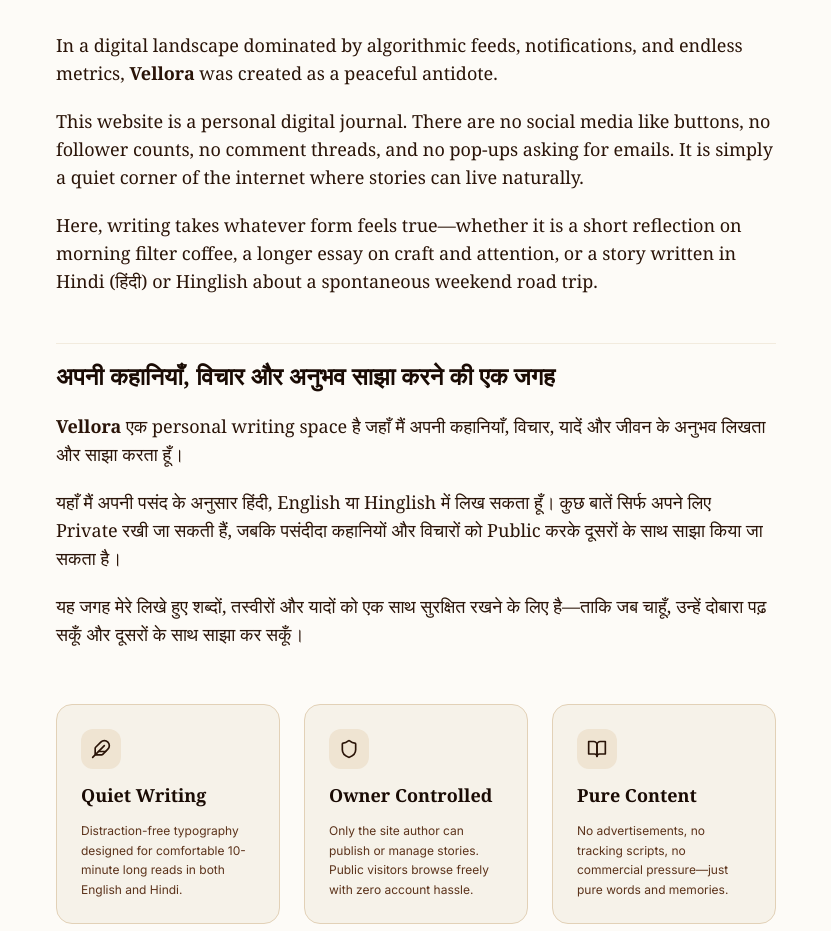
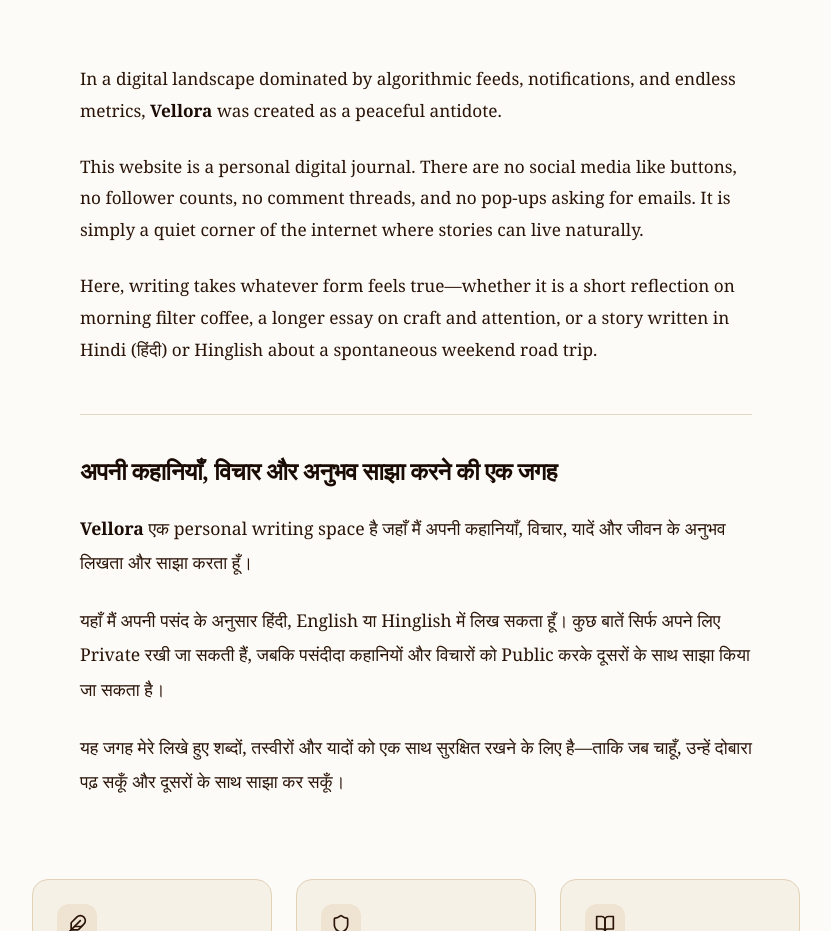
Before and after one commit to Krishnawasthi/Vellora, a React (Vite) app in the folder client/: page /about in a window 1280 px wide. Shown: the part 221-1152 px from the top of the page, without its empty margins (224-1055 px from the left). Built offline with nearby package versions, Linux system fonts and the light colour scheme; no server answers; a web font is replaced by a local one.

Commit message:
style: enhance About page typography, optimal line-length, Devanagari line-heights, and vertical rhythm

```diff
--- a/client/src/pages/public/AboutPage.tsx
+++ b/client/src/pages/public/AboutPage.tsx
@@ -4,85 +4,94 @@
 
 export const AboutPage: React.FC = () => {
   return (
-    <div className="max-w-3xl mx-auto px-4 sm:px-6 py-12 space-y-12">
+    <div className="max-w-4xl mx-auto px-4 sm:px-6 lg:px-8 py-10 sm:py-16 space-y-12 sm:space-y-16">
 
-      {/* Header */}
-      <div className="text-center space-y-4">
+      {/* Header Section */}
+      <header className="text-center space-y-4 max-w-2xl mx-auto">
         <div className="flex justify-center">
           <Logo size="lg" />
         </div>
-        <p className="font-noto-serif-devanagari font-serif text-lg sm:text-xl text-chocolate-800 dark:text-cream-200 italic max-w-xl mx-auto">
+        <p className="font-noto-serif-devanagari font-serif text-base sm:text-lg text-chocolate-800/90 dark:text-cream-200/90 italic max-w-lg mx-auto leading-relaxed">
           “यहाँ मैं अपने विचार, कहानियाँ और अनुभव साझा करता हूँ”
         </p>
-      </div>
+      </header>
 
-      {/* Narrative Section - English Flow */}
-      <div className="space-y-5 leading-relaxed font-serif text-chocolate-900 dark:text-cream-100 text-base sm:text-lg">
-        <p>
-          In a digital landscape dominated by algorithmic feeds, notifications, and endless metrics, <strong>Vellora</strong> was created as a peaceful antidote.
+      {/* Main Narrative Container (Ideal reading line-length ~65-75 chars) */}
+      <main className="max-w-2xl mx-auto space-y-10 sm:space-y-12">
+
+        {/* English Narrative Section */}
+        <section className="space-y-6 text-left">
+          <p className="font-serif text-base sm:text-[1.075rem] leading-[1.85] text-chocolate-900 dark:text-cream-100 tracking-normal antialiased">
+            In a digital landscape dominated by algorithmic feeds, notifications, and endless metrics, <strong className="font-semibold text-chocolate-950 dark:text-cream-50">Vellora</strong> was created as a peaceful antidote.
           </p>
-        <p>
+          <p className="font-serif text-base sm:text-[1.075rem] leading-[1.85] text-chocolate-900 dark:text-cream-100 tracking-normal antialiased">
             This website is a personal digital journal. There are no social media like buttons, no follower counts, no comment threads, and no pop-ups asking for emails. It is simply a quiet corner of the internet where stories can live naturally.
           </p>
-        <p>
+          <p className="font-serif text-base sm:text-[1.075rem] leading-[1.85] text-chocolate-900 dark:text-cream-100 tracking-normal antialiased">
             Here, writing takes whatever form feels true—whether it is a short reflection on morning filter coffee, a longer essay on craft and attention, or a story written in Hindi (हिंदी) or Hinglish about a spontaneous weekend road trip.
           </p>
-      </div>
+        </section>
 
-      {/* Narrative Section - Hindi Flow (Unboxed Clean Paragraph Flow) */}
-      <div className="space-y-5 leading-relaxed font-noto-serif-devanagari font-serif text-chocolate-900 dark:text-cream-100 text-base sm:text-lg pt-4 border-t border-cream-300/40 dark:border-chocolate-800/40">
-        <h2 className="font-serif text-xl sm:text-2xl font-bold text-chocolate-950 dark:text-cream-50">
+        {/* Hindi Narrative Section with balanced Devanagari line-height */}
+        <section className="space-y-6 pt-8 sm:pt-10 border-t border-cream-300/80 dark:border-chocolate-800/80 text-left">
+          <h2 className="font-noto-serif-devanagari font-serif text-xl sm:text-2xl font-bold text-chocolate-950 dark:text-cream-50 leading-snug tracking-tight">
             अपनी कहानियाँ, विचार और अनुभव साझा करने की एक जगह
           </h2>
-        <p>
-          <strong>Vellora</strong> एक personal writing space है जहाँ मैं अपनी कहानियाँ, विचार, यादें और जीवन के अनुभव लिखता और साझा करता हूँ।
+          <p className="font-noto-serif-devanagari font-serif text-[1.025rem] sm:text-[1.1rem] leading-[1.95] text-chocolate-900 dark:text-cream-100 antialiased">
+            <strong className="font-semibold text-chocolate-950 dark:text-cream-50">Vellora</strong> एक personal writing space है जहाँ मैं अपनी कहानियाँ, विचार, यादें और जीवन के अनुभव लिखता और साझा करता हूँ।
           </p>
-        <p>
+          <p className="font-noto-serif-devanagari font-serif text-[1.025rem] sm:text-[1.1rem] leading-[1.95] text-chocolate-900 dark:text-cream-100 antialiased">
             यहाँ मैं अपनी पसंद के अनुसार हिंदी, English या Hinglish में लिख सकता हूँ। कुछ बातें सिर्फ अपने लिए Private रखी जा सकती हैं, जबकि पसंदीदा कहानियों और विचारों को Public करके दूसरों के साथ साझा किया जा सकता है।
           </p>
-        <p>
+          <p className="font-noto-serif-devanagari font-serif text-[1.025rem] sm:text-[1.1rem] leading-[1.95] text-chocolate-900 dark:text-cream-100 antialiased">
             यह जगह मेरे लिखे हुए शब्दों, तस्वीरों और यादों को एक साथ सुरक्षित रखने के लिए है—ताकि जब चाहूँ, उन्हें दोबारा पढ़ सकूँ और दूसरों के साथ साझा कर सकूँ।
           </p>
-      </div>
+        </section>
 
-      {/* Core Principles */}
-      <div className="grid grid-cols-1 sm:grid-cols-3 gap-6 pt-2">
-        <div className="p-6 rounded-2xl bg-cream-100/80 dark:bg-chocolate-900/60 border border-cream-300 dark:border-chocolate-800 space-y-3">
+      </main>
+
+      {/* Core Principles Grid */}
+      <section className="max-w-3xl mx-auto pt-4">
+        <div className="grid grid-cols-1 sm:grid-cols-3 gap-5 sm:gap-6">
+
+          <div className="p-5 sm:p-6 rounded-2xl bg-cream-100/90 dark:bg-chocolate-900/60 border border-cream-300 dark:border-chocolate-800 shadow-2xs space-y-3 transition-all duration-200 hover:-translate-y-0.5">
             <div className="w-10 h-10 rounded-xl bg-cream-200 dark:bg-chocolate-800 flex items-center justify-center text-chocolate-900 dark:text-cream-100">
               <Feather className="w-5 h-5" />
             </div>
-          <h3 className="font-serif text-lg font-bold text-chocolate-950 dark:text-cream-50">
+            <h3 className="font-serif text-base sm:text-lg font-bold text-chocolate-950 dark:text-cream-50">
               Quiet Writing
             </h3>
-          <p className="text-xs text-chocolate-700 dark:text-cream-300 leading-relaxed">
+            <p className="text-xs sm:text-[13px] text-chocolate-700 dark:text-cream-300 leading-relaxed font-sans">
               Distraction-free typography designed for comfortable 10-minute long reads in both English and Hindi.
             </p>
           </div>
 
-        <div className="p-6 rounded-2xl bg-cream-100/80 dark:bg-chocolate-900/60 border border-cream-300 dark:border-chocolate-800 space-y-3">
+          <div className="p-5 sm:p-6 rounded-2xl bg-cream-100/90 dark:bg-chocolate-900/60 border border-cream-300 dark:border-chocolate-800 shadow-2xs space-y-3 transition-all duration-200 hover:-translate-y-0.5">
             <div className="w-10 h-10 rounded-xl bg-cream-200 dark:bg-chocolate-800 flex items-center justify-center text-chocolate-900 dark:text-cream-100">
               <Shield className="w-5 h-5" />
             </div>
-          <h3 className="font-serif text-lg font-bold text-chocolate-950 dark:text-cream-50">
+            <h3 className="font-serif text-base sm:text-lg font-bold text-chocolate-950 dark:text-cream-50">
               Owner Controlled
             </h3>
-          <p className="text-xs text-chocolate-700 dark:text-cream-300 leading-relaxed">
+            <p className="text-xs sm:text-[13px] text-chocolate-700 dark:text-cream-300 leading-relaxed font-sans">
               Only the site author can publish or manage stories. Public visitors browse freely with zero account hassle.
             </p>
           </div>
 
-        <div className="p-6 rounded-2xl bg-cream-100/80 dark:bg-chocolate-900/60 border border-cream-300 dark:border-chocolate-800 space-y-3">
+          <div className="p-5 sm:p-6 rounded-2xl bg-cream-100/90 dark:bg-chocolate-900/60 border border-cream-300 dark:border-chocolate-800 shadow-2xs space-y-3 transition-all duration-200 hover:-translate-y-0.5">
             <div className="w-10 h-10 rounded-xl bg-cream-200 dark:bg-chocolate-800 flex items-center justify-center text-chocolate-900 dark:text-cream-100">
               <BookOpen className="w-5 h-5" />
             </div>
-          <h3 className="font-serif text-lg font-bold text-chocolate-950 dark:text-cream-50">
+            <h3 className="font-serif text-base sm:text-lg font-bold text-chocolate-950 dark:text-cream-50">
               Pure Content
             </h3>
-          <p className="text-xs text-chocolate-700 dark:text-cream-300 leading-relaxed">
+            <p className="text-xs sm:text-[13px] text-chocolate-700 dark:text-cream-300 leading-relaxed font-sans">
               No advertisements, no tracking scripts, no commercial pressure—just pure words and memories.
             </p>
           </div>
+
         </div>
+      </section>
 
     </div>
   );
```
Lines whose indentation alone changed are shown as unchanged.
